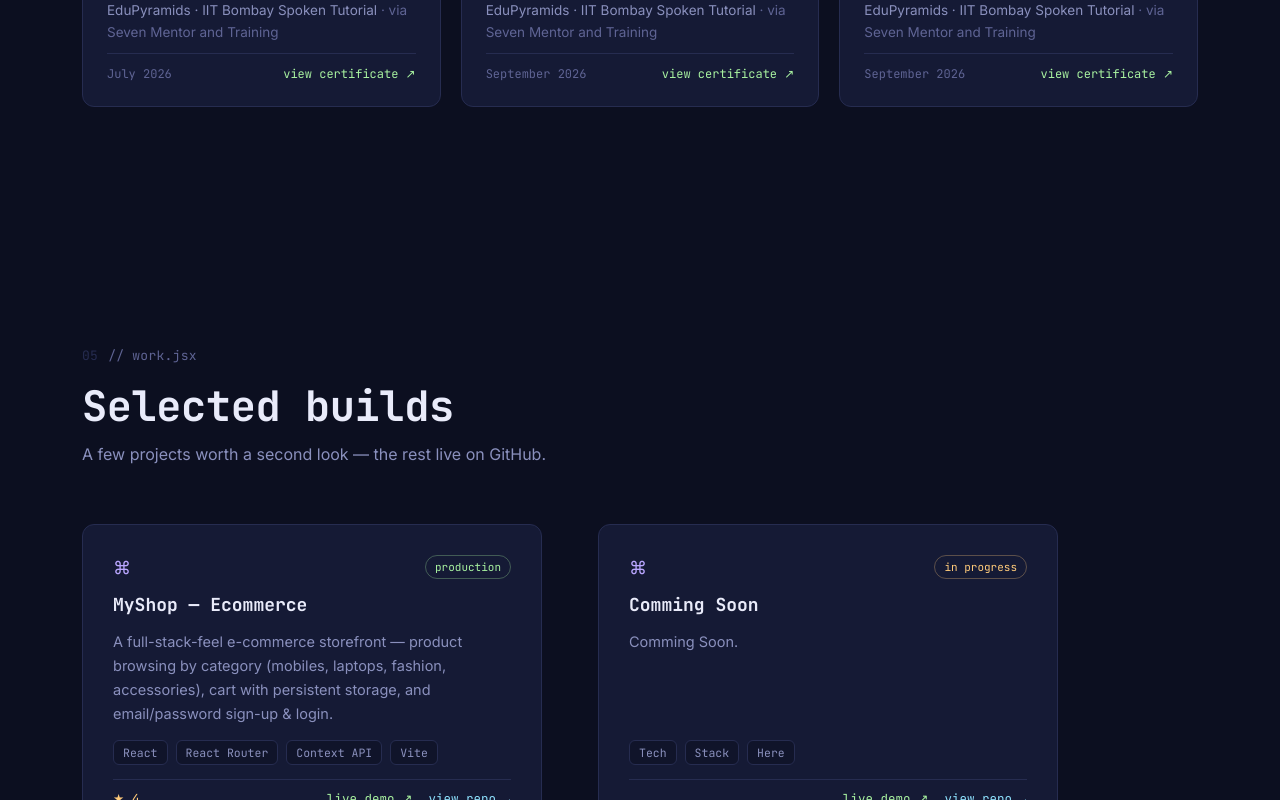
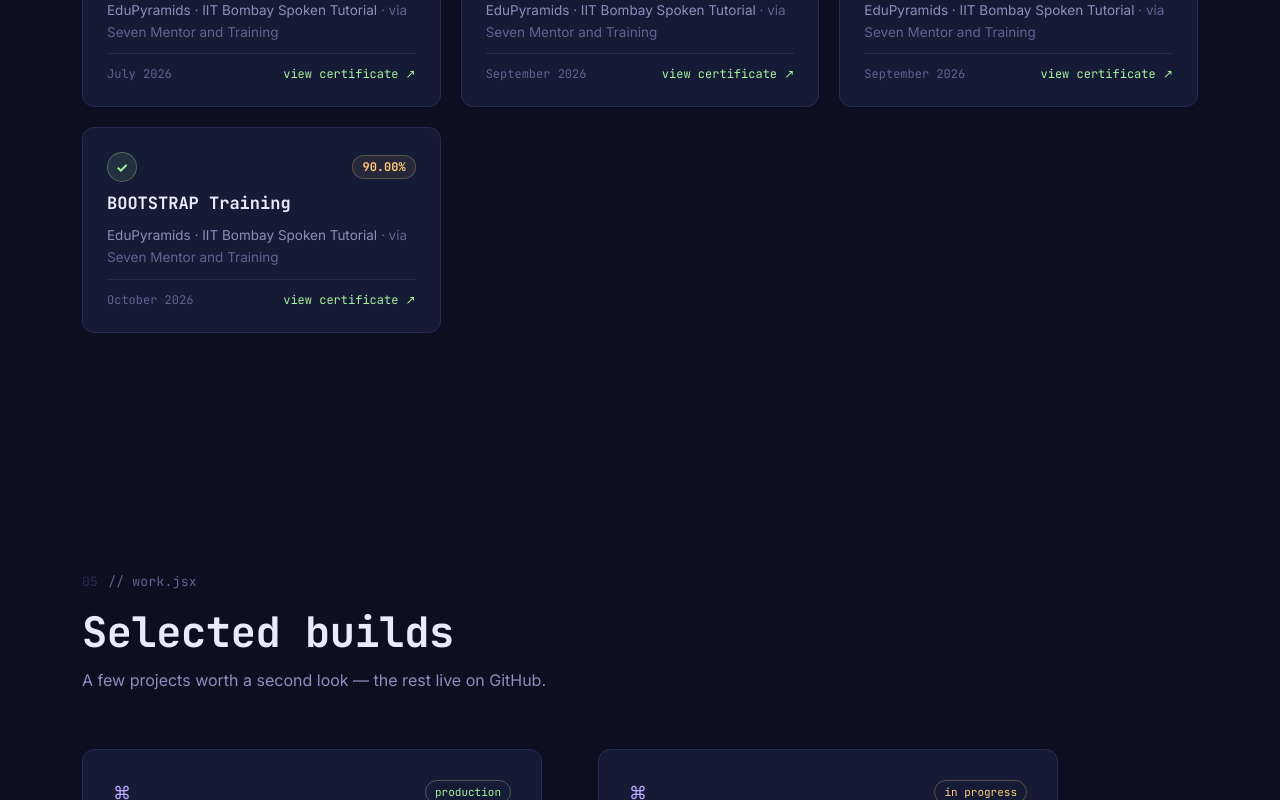
Before and after one commit to karan-suryvanshi/Portfolio_Karan, a React (Vite) app: page / in a window 1280 px wide. Shown: the part 3080-3880 px from the top of the page. Built offline with nearby package versions, Linux system fonts and the light colour scheme.

Commit message:
Certificate add kiya

```diff
--- a/src/components/Certifications.jsx
+++ b/src/components/Certifications.jsx
@@ -32,6 +32,15 @@ const CERTS = [
     date: 'September 2026',
     score: '77.50%',
     certificateUrl: '/certificates/JAVA-Training-Certificate.pdf',
+  },
+
+  {
+    title: 'BOOTSTRAP Training',
+    issuer: 'EduPyramids · IIT Bombay Spoken Tutorial',
+    via: 'via Seven Mentor and Training',
+    date: ' October 2026',
+    score: '90.00%',
+    certificateUrl: '/certificates/BOOTSTRAP-Training-Certificate.pdf',
   },
   // Example of what to paste in once the Java course finishes:
   // {
--- a/src/components/Projects.jsx
+++ b/src/components/Projects.jsx
@@ -7,7 +7,7 @@ const PROJECTS = [
     name: 'MyShop — Ecommerce',
     desc: 'A full-stack-feel e-commerce storefront — product browsing by category (mobiles, laptops, fashion, accessories), cart with persistent storage, and email/password sign-up & login.',
     stack: ['React', 'React Router', 'Context API', 'Vite'],
-    stars: 4,
+    stars: 4/5,
     status: 'production',
     repo: 'https://github.com/karan-suryvanshi/MyShop-Ecommerce',
     demo: 'https://karan-ecom.netlify.app',
```
Also changed, not shown: 1 other file (tests, documents, lock files or other folders).
